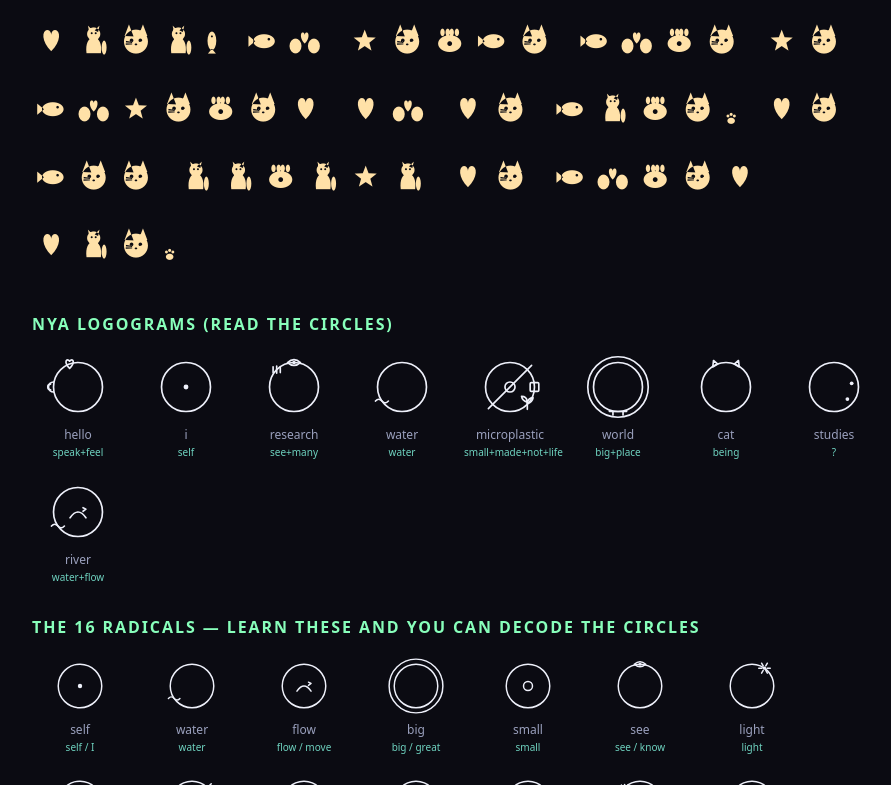
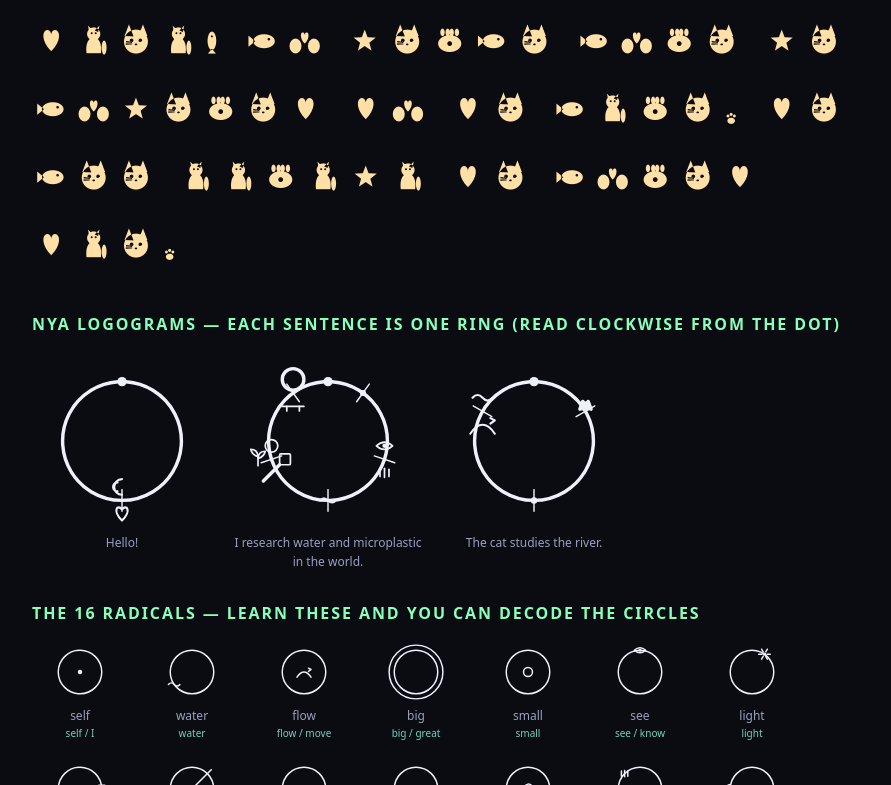
Before and after one commit to syydaniel/nyalang, a website: page demo/index.html in a window 1280 px wide. Shown: the part 465-1250 px from the top of the page, without its empty margins (178-1069 px from the left). Drawn offline with Linux system fonts and the light colour scheme.

Commit message:
Add sentence-ring rendering (one circle per sentence, Arrival-style)
renderSentence(): the whole utterance becomes a single ring. Each content word
fuses onto the ring at its own sector (read clockwise from a start dot); a
question opens a gap. Holistic and non-linear rather than one glyph per word.
Demo + README updated.

Co-Authored-By: Claude Opus 4.8 (1M context) <noreply@anthropic.com>

```diff
--- a/demo/index.html
+++ b/demo/index.html
@@ -32,7 +32,7 @@
   <h2>Nya in the cat-glyph font</h2>
   <div class="cats" id="cats"></div>
 
-  <h2>Nya logograms (read the circles)</h2>
+  <h2>Nya logograms — each sentence is ONE ring (read clockwise from the dot)</h2>
   <div class="logos" id="logos"></div>
 
   <h2>The 16 radicals — learn these and you can decode the circles</h2>
@@ -40,7 +40,7 @@
 
   <script type="module">
     import { translate } from '../nya/nya.mjs';
-    import { glyphsForPhrase, renderGlyph, RADICAL_GLOSSES } from '../nya/logogram.mjs';
+    import { renderSentence, renderGlyph, RADICAL_GLOSSES } from '../nya/logogram.mjs';
     const inp = document.getElementById('in');
     const elNya = document.getElementById('nya');
     const elCats = document.getElementById('cats');
@@ -50,8 +50,9 @@
       const t = translate(inp.value);
       elNya.textContent = t;
       elCats.textContent = t;
-      elLogos.innerHTML = glyphsForPhrase(inp.value, { size: 72 })
-        .map((g) => `<div class="item">${g.svg}<div class="w">${g.word}</div><div class="r">${g.radicals.join('+') || '?'}</div></div>`)
+      const sentences = inp.value.split(/(?<=[.!?])\s+/).map((s) => s.trim()).filter(Boolean);
+      elLogos.innerHTML = (sentences.length ? sentences : [inp.value])
+        .map((s) => `<div class="item" style="width:auto;max-width:200px">${renderSentence(s, { size: 180 })}<div class="w">${s}</div></div>`)
         .join('');
     }
     inp.addEventListener('input', update);
--- a/nya/logogram.mjs
+++ b/nya/logogram.mjs
@@ -134,4 +134,58 @@ export function glyphsForPhrase(text, opts = {}) {
     .map((w) => glyphFor(w, opts));
 }
 
-export default { RADICALS: RADICAL_GLOSSES, CONCEPTS, renderGlyph, glyphFor, glyphsForPhrase };
+// ---------- sentence as ONE circle (Heptapod-style) ----------
+// The whole utterance is a single ring. Each content word fuses onto the ring
+// at its own sector (read clockwise from the start dot); its radicals cluster
+// there. A question opens a wide gap in the ring. This is holistic, not linear.
+const ringPt = (cx, cy, r, a) => [cx + r * Math.cos(deg(a)), cy - r * Math.sin(deg(a))];
+
+function clusterRadical(id, x, y, s) {
+  if (id === 'big') return `<circle cx="${x.toFixed(1)}" cy="${y.toFixed(1)}" r="${(12 * s).toFixed(1)}"/>`;
+  if (id === 'not') { const o = 9 * s; return `<line x1="${(x - o).toFixed(1)}" y1="${(y + o).toFixed(1)}" x2="${(x + o).toFixed(1)}" y2="${(y - o).toFixed(1)}"/>`; }
+  if (id === 'being') { const e = 5 * s; return `<path d="M${(x - e).toFixed(1)} ${(y - e * 0.4).toFixed(1)} l${(e * 0.5).toFixed(1)} ${(-e * 1.4).toFixed(1)} l${(e * 1.1).toFixed(1)} ${(e).toFixed(1)}z"/><path d="M${(x + e).toFixed(1)} ${(y - e * 0.4).toFixed(1)} l${(-e * 0.5).toFixed(1)} ${(-e * 1.4).toFixed(1)} l${(-e * 1.1).toFixed(1)} ${(e).toFixed(1)}z"/>`; }
+  const inner = RADICALS[id] ? RADICALS[id].draw(x, y) : '';
+  return `<g transform="translate(${x.toFixed(2)} ${y.toFixed(2)}) scale(${s}) translate(${(-x).toFixed(2)} ${(-y).toFixed(2)})">${inner}</g>`;
+}
+
+function renderCluster(radicals, px, py, s) {
+  if (!radicals.length) return `<circle cx="${px.toFixed(1)}" cy="${py.toFixed(1)}" r="1.8" fill="currentColor" stroke="none"/>`;
+  const k = radicals.length;
+  const o = k === 1 ? 0 : 7.5;
+  return radicals.map((id, j) => {
+    const a = 90 - j * (360 / k);
+    const x = px + o * Math.cos(deg(a)), y = py - o * Math.sin(deg(a));
+    return clusterRadical(id, x, y, s);
+  }).join('');
+}
+
+export function renderSentence(text, opts = {}) {
+  const size = opts.size || 220;
+  const words = (String(text).toLowerCase().match(/[a-z]+/g) || []).filter((w) => !SKIP.has(w));
+  const cx = 50, cy = 50, BR = 33;
+  const N = Math.max(words.length, 1);
+  const scale = N <= 3 ? 0.62 : N <= 6 ? 0.5 : 0.4;
+  const isQ = /\?/.test(text);
+
+  let clusters = '';
+  let stems = '';
+  words.forEach((w, i) => {
+    const ang = 90 - (i + 0.5) * (360 / N);
+    const [px, py] = ringPt(cx, cy, BR, ang);
+    clusters += renderCluster(glyphFor(w).radicals, px, py, scale);
+    const [ix, iy] = ringPt(cx, cy, BR - 6, ang);
+    const [ox, oy] = ringPt(cx, cy, BR + 6, ang);
+    stems += `<line x1="${ix.toFixed(1)}" y1="${iy.toFixed(1)}" x2="${ox.toFixed(1)}" y2="${oy.toFixed(1)}" stroke-width="0.8"/>`;
+  });
+
+  // ring: a near-complete circle with a gap at the top (start); wider if a question
+  const gap = isQ ? 30 : 8;
+  const [sx, sy] = ringPt(cx, cy, BR, 90 - gap / 2);
+  const [ex, ey] = ringPt(cx, cy, BR, 90 + gap / 2);
+  const ring = `<path d="M${sx.toFixed(2)} ${sy.toFixed(2)} A ${BR} ${BR} 0 1 1 ${ex.toFixed(2)} ${ey.toFixed(2)}"/>`;
+  const start = `<circle cx="${cx}" cy="${(cy - BR).toFixed(1)}" r="2.6" fill="currentColor" stroke="none"/>`;
+
+  return `<svg viewBox="0 0 100 100" width="${size}" height="${size}" role="img" aria-label="${String(opts.label || text).replace(/"/g, '')}" xmlns="http://www.w3.org/2000/svg"><g fill="none" stroke="currentColor" stroke-width="1.9" stroke-linecap="round" stroke-linejoin="round">${ring}${stems}${start}${clusters}</g></svg>`;
+}
+
+export default { RADICALS: RADICAL_GLOSSES, CONCEPTS, renderGlyph, glyphFor, glyphsForPhrase, renderSentence };
```
Also changed, not shown: README.md, demo/preview-sentence.png (added).
